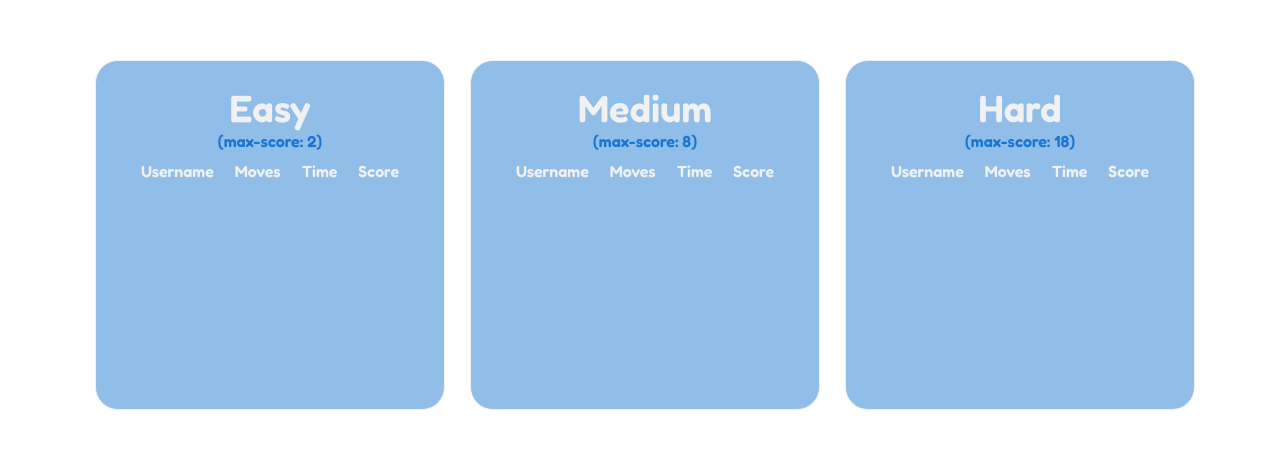
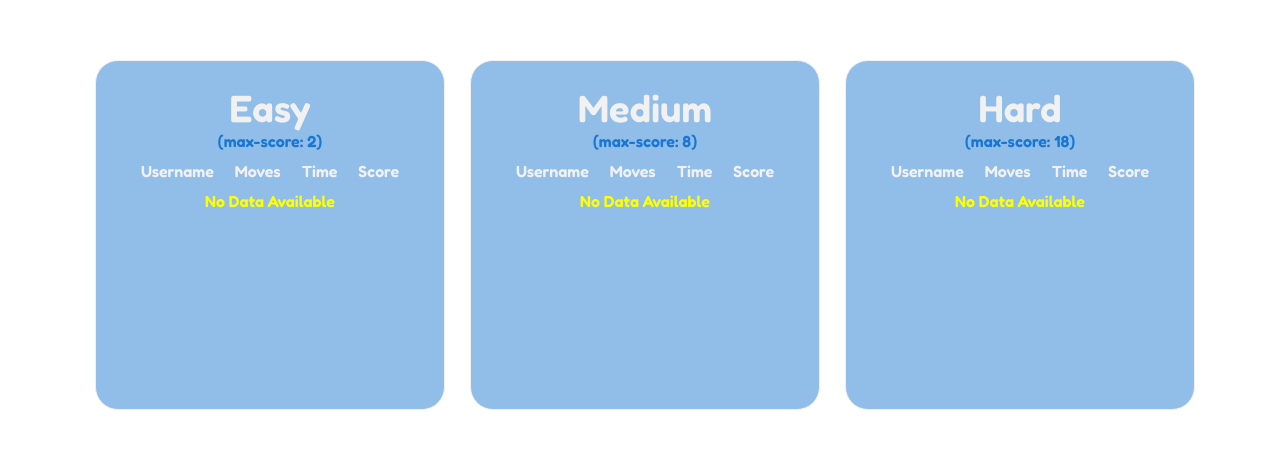
Before and after one commit to Hadi87s/Memory-Card-Game, a React (Vite) app: page /score-board in a window 1280 px wide. Shown: the part 153-602 px from the top of the page. Built offline with nearby package versions, Linux system fonts and the light colour scheme.

Commit message:
adding a condition to show a "No Data Available if the scorelist is empty.

```diff
--- a/src/components/board-list-card/players-stats.tsx
+++ b/src/components/board-list-card/players-stats.tsx
@@ -1,3 +1,4 @@
+import { div } from "framer-motion/client";
 import { playerStats } from "../../types/@types";
 import PlayerScore from "../player-score/player-score";
 import "./players-stats.css";
@@ -26,9 +27,20 @@ const PlayersStats = (props: IProps) => {
         <span>Time</span>
         <span>Score</span>
       </div>
-      {props.players.map((player, index) => (
-        <PlayerScore key={player.username + index} player={player} />
-      ))}
+      {props.players.length ? (
+        props.players.map((player, index) => (
+          <PlayerScore key={player.username + index} player={player} />
+        ))
+      ) : (
+        <div
+          style={{
+            textAlign: "center",
+            color: "yellow",
+          }}
+        >
+          No Data Available
+        </div>
+      )}
     </div>
   );
 };
```
